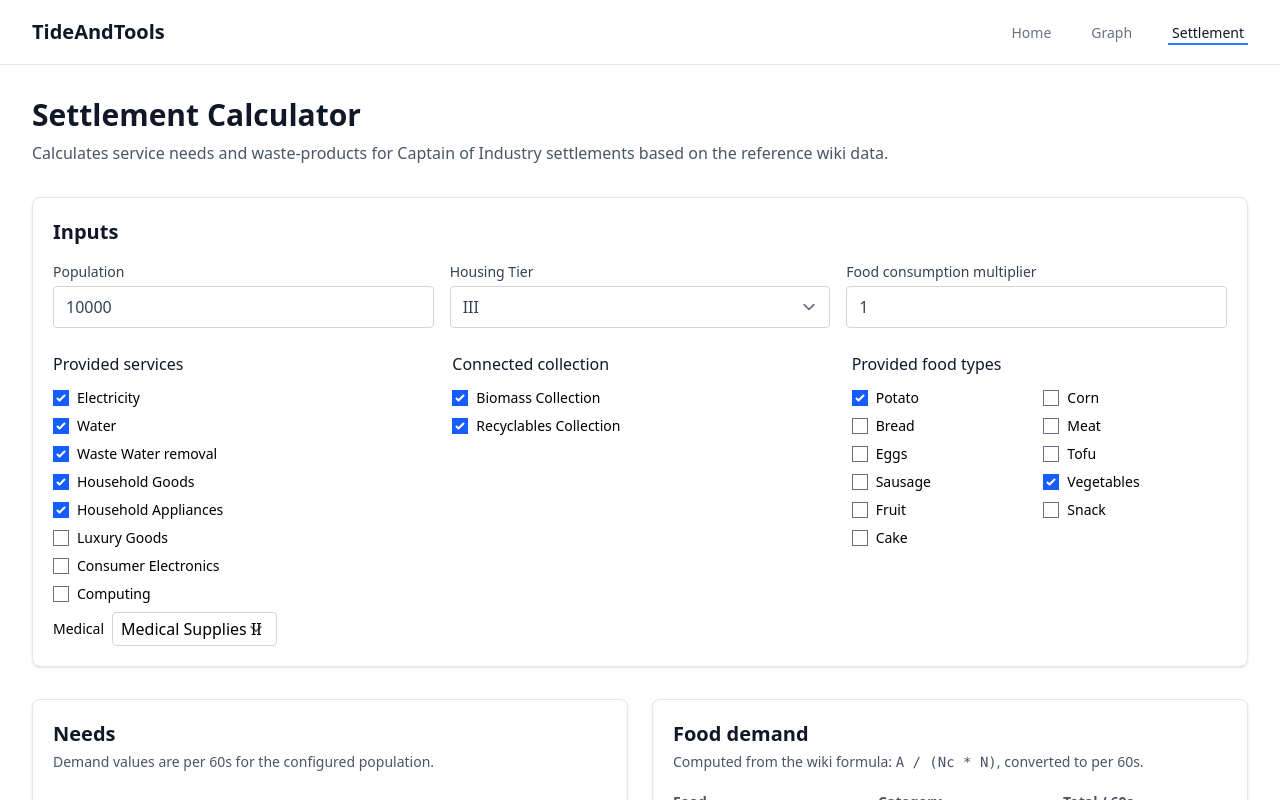
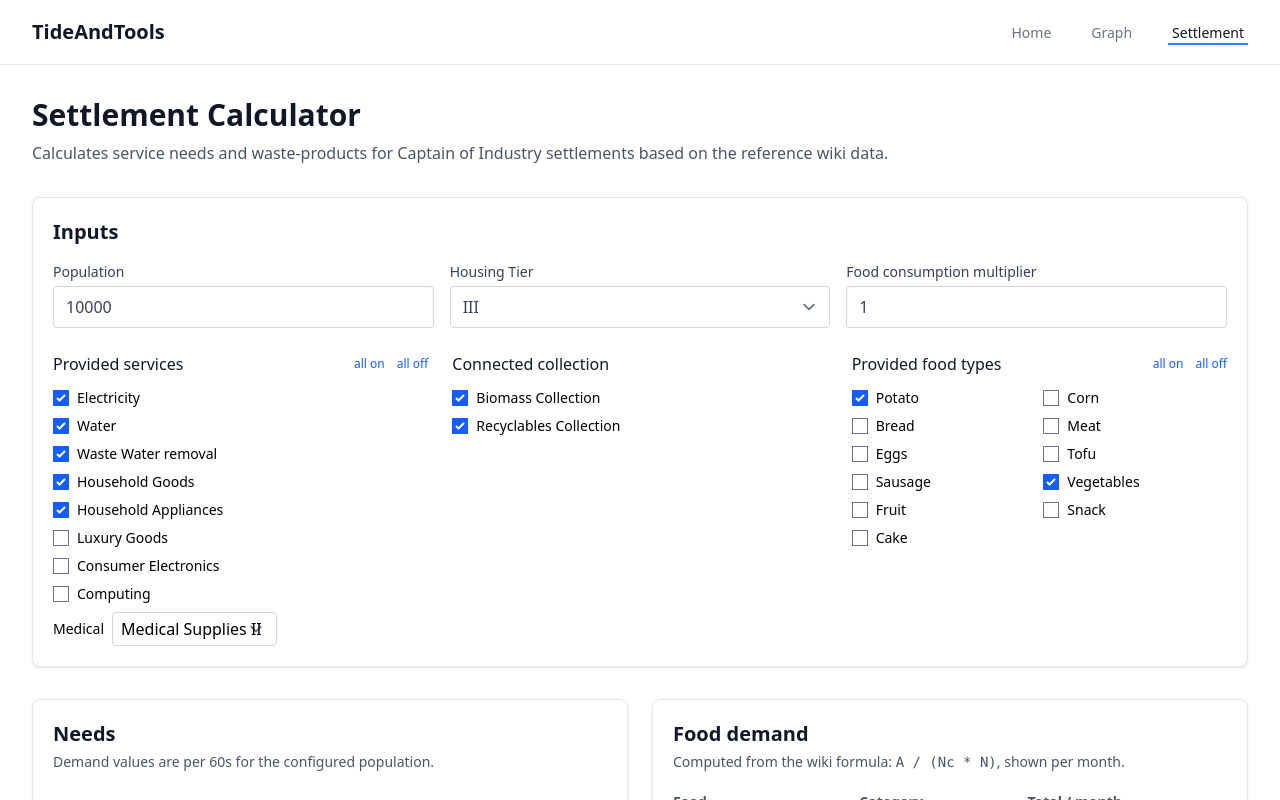
Before and after one commit to FelixZett/tide-and-tools, a SvelteKit app: page /settlement in a window 1280 px wide. Built offline with nearby package versions, Linux system fonts and the light colour scheme.

Commit message:
Add functionality to toggle all food and service selections; update food demand calculations to reflect monthly totals

```diff
--- a/src/routes/settlement/+page.svelte
+++ b/src/routes/settlement/+page.svelte
@@ -126,7 +126,27 @@
 		selectedFoodKeys = new Set(selectedFoodKeys);
 	}
 
-	function foodDemandPer1000Per60(food: FoodDef, selectedFoods: FoodDef[]): number {
+	function setAllFoods(enabled: boolean): void {
+		selectedFoodKeys = enabled ? new Set(foods.map((f) => f.key)) : new Set<string>();
+	}
+
+	function setAllServices(enabled: boolean): void {
+		provideElectricity = enabled;
+		provideWater = enabled;
+		provideWasteWaterRemoval = enabled;
+		provideHouseholdGoods = enabled;
+		provideHouseholdAppliances = enabled;
+		provideLuxuryGoods = enabled;
+		provideConsumerElectronics = enabled;
+		provideComputing = enabled;
+		medicalLevel = enabled ? 'medical3' : 'none';
+	}
+
+	function foodDemandPer1000PerMonth(
+		food: FoodDef,
+		selectedFoods: FoodDef[],
+		foodMultiplier: number
+	): number {
 		const categoryCounts = new Map<FoodCategory, number>();
 		for (const f of selectedFoods) {
 			categoryCounts.set(f.category, (categoryCounts.get(f.category) ?? 0) + 1);
@@ -134,11 +154,8 @@
 
 		const activeCategories = categoryCounts.size;
 		const inCategory = categoryCounts.get(food.category) ?? 1;
-		const per100PerMonth = (food.baseDemandA / (activeCategories * inCategory)) * consumptionMultiplier;
-		const per1000PerMonth = per100PerMonth * 10;
-
-		// COI month is 30 days -> 30 * 24 = 720 in-game 60-second ticks.
-		return per1000PerMonth / 720;
+		const per100PerMonth = (food.baseDemandA / (activeCategories * inCategory)) * foodMultiplier;
+		return per100PerMonth * 10;
 	}
 
 	$: popScale = Math.max(0, population) / 1000;
@@ -146,13 +163,13 @@
 
 	$: selectedFoods = foods.filter((f) => selectedFoodKeys.has(f.key));
 
-	$: foodNeedsPer1000Per60 = selectedFoods.map((f) => ({
+	$: foodNeedsPer1000PerMonth = selectedFoods.map((f) => ({
 		name: f.name,
 		category: f.category,
-		value: foodDemandPer1000Per60(f, selectedFoods)
+		value: foodDemandPer1000PerMonth(f, selectedFoods, consumptionMultiplier)
 	}));
 
-	$: foodNeedsTotalPer1000Per60 = foodNeedsPer1000Per60.reduce((sum, f) => sum + f.value, 0);
+	$: foodNeedsTotalPer1000PerMonth = foodNeedsPer1000PerMonth.reduce((sum, f) => sum + f.value, 0);
 
 	let serviceNeeds: ServiceNeed[] = [];
 	$: serviceNeeds = [
@@ -220,6 +237,7 @@
 			: selectedFoods.length === foods.length
 				? { min: 4.1, max: 4.1 }
 				: { min: 1.3, max: 6.4 };
+	$: foodBiomassPer1000 = scaleRange(foodBiomassPer1000, consumptionMultiplier);
 
 	$: householdGoodsBiomassPer1000 = provideHouseholdGoods ? 4.3 : 0;
 	$: householdGoodsRecyclablesPer1000 = provideHouseholdGoods ? 6.8 : 0;
@@ -316,7 +334,21 @@
 
 		<div class="mt-6 grid gap-6 lg:grid-cols-3">
 			<div>
-				<h3 class="font-medium text-gray-900">Provided services</h3>
+				<div class="flex items-center justify-between">
+					<h3 class="font-medium text-gray-900">Provided services</h3>
+					<div class="flex gap-3 text-xs">
+						<button
+							type="button"
+							class="text-blue-600 underline-offset-2 hover:underline"
+							onclick={() => setAllServices(true)}>all on</button
+						>
+						<button
+							type="button"
+							class="text-blue-600 underline-offset-2 hover:underline"
+							onclick={() => setAllServices(false)}>all off</button
+						>
+					</div>
+				</div>
 				<div class="mt-3 space-y-2 text-sm">
 					<label class="flex items-center gap-2"
 						><input type="checkbox" bind:checked={provideElectricity} />Electricity</label
@@ -370,7 +402,21 @@
 			</div>
 
 			<div>
-				<h3 class="font-medium text-gray-900">Provided food types</h3>
+				<div class="flex items-center justify-between">
+					<h3 class="font-medium text-gray-900">Provided food types</h3>
+					<div class="flex gap-3 text-xs">
+						<button
+							type="button"
+							class="text-blue-600 underline-offset-2 hover:underline"
+							onclick={() => setAllFoods(true)}>all on</button
+						>
+						<button
+							type="button"
+							class="text-blue-600 underline-offset-2 hover:underline"
+							onclick={() => setAllFoods(false)}>all off</button
+						>
+					</div>
+				</div>
 				<div class="mt-3 grid grid-cols-2 gap-2 text-sm">
 					{#each foods as food}
 						<label class="flex items-center gap-2">
@@ -416,7 +462,7 @@
 		<div class="rounded-lg border border-gray-200 bg-white p-5 shadow-sm">
 			<h2 class="text-xl font-semibold text-gray-900">Food demand</h2>
 			<p class="mt-1 text-sm text-gray-600">
-				Computed from the wiki formula: <span class="font-mono">A / (Nc * N)</span>, converted to per 60s.
+				Computed from the wiki formula: <span class="font-mono">A / (Nc * N)</span>, shown per month.
 			</p>
 			<div class="mt-3 overflow-x-auto">
 				<table class="min-w-full text-sm">
@@ -424,21 +470,21 @@
 						<tr class="border-b text-left text-gray-600">
 							<th class="py-2 pr-4">Food</th>
 							<th class="py-2 pr-4">Category</th>
-							<th class="py-2">Total / 60s</th>
+							<th class="py-2">Total / month</th>
 						</tr>
 					</thead>
 					<tbody>
-						{#each foodNeedsPer1000Per60 as f}
+						{#each foodNeedsPer1000PerMonth as f}
 							<tr class="border-b border-gray-100">
 								<td class="py-2 pr-4">{f.name}</td>
 								<td class="py-2 pr-4">{f.category}</td>
-								<td class="py-2">{roundTo(f.value * popScale, 4)}</td>
+								<td class="py-2">{roundTo(f.value * popScale, 2)}</td>
 							</tr>
 						{/each}
 						<tr class="font-semibold">
 							<td class="py-2 pr-4">Total Food</td>
 							<td class="py-2 pr-4">-</td>
-							<td class="py-2">{roundTo(foodNeedsTotalPer1000Per60 * popScale, 4)}</td>
+							<td class="py-2">{roundTo(foodNeedsTotalPer1000PerMonth * popScale, 2)}</td>
 						</tr>
 					</tbody>
 				</table>
```
